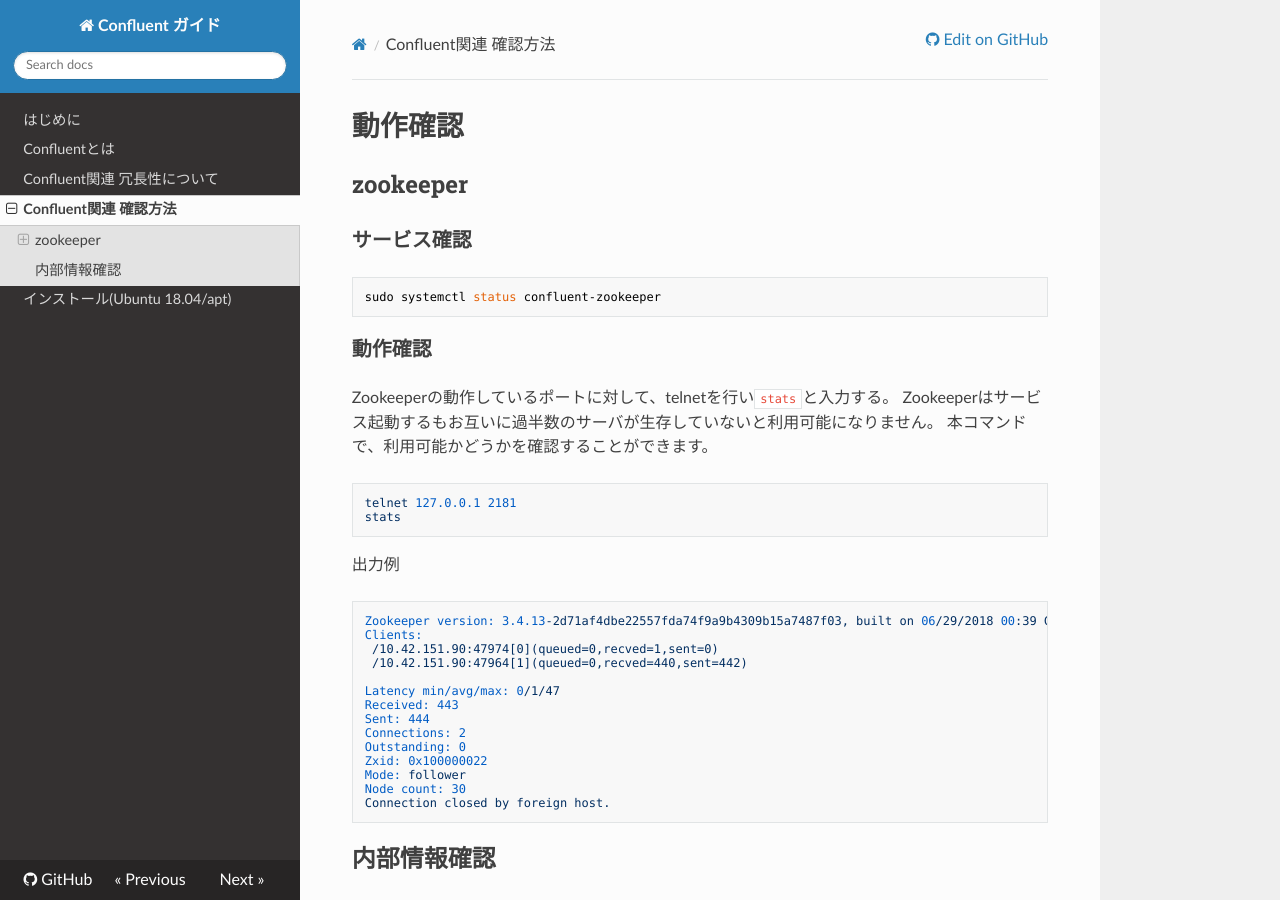
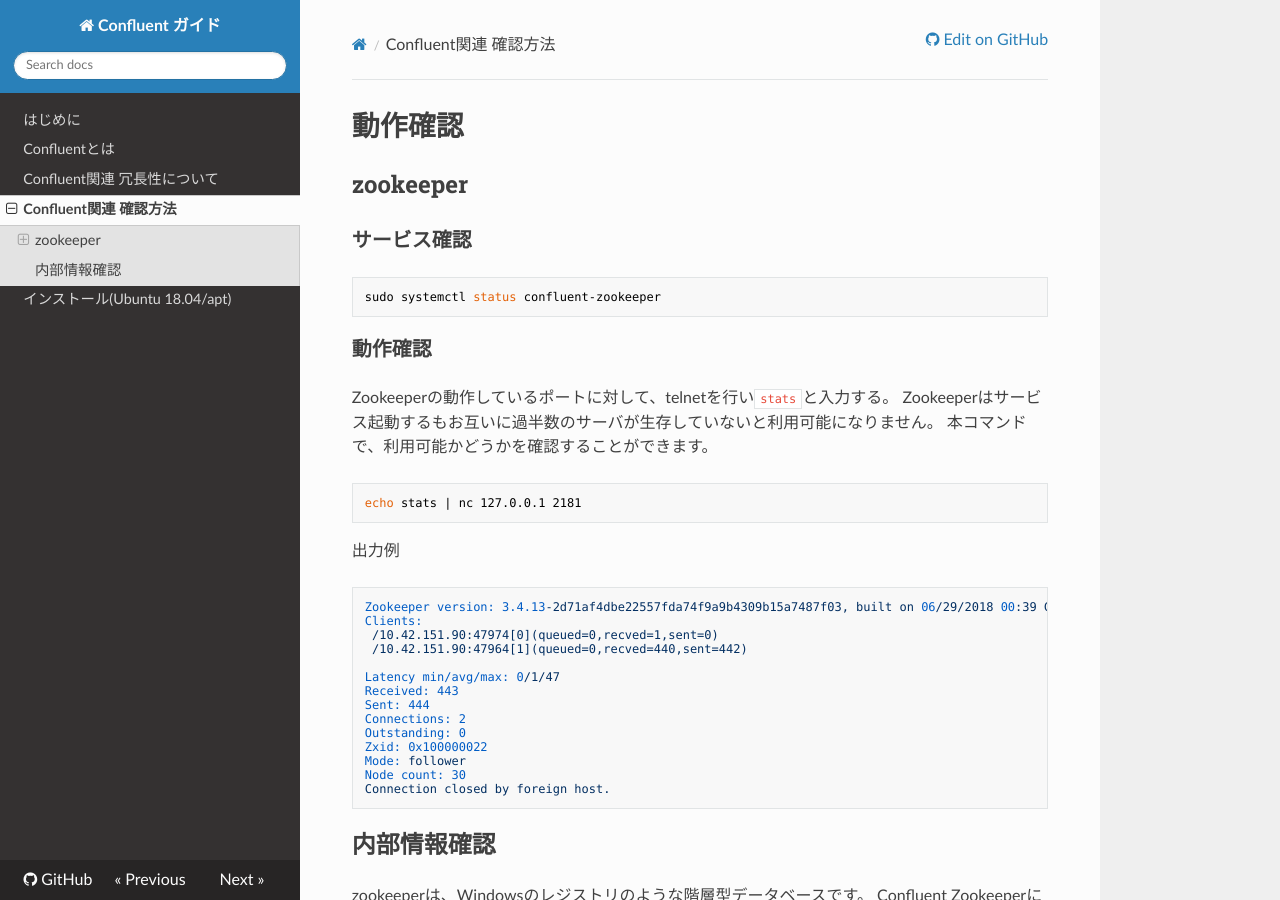
Before and after one commit to akiyoshitomita/doc-confluent, an MkDocs documentation site: the page built from docs/confirm.md, in a window 1280 px wide and 900 px high. Built offline with MkDocs 1.6.1, drawn with Linux system fonts in a browser that asks for light colours; nearby versions of some CDN libraries.

Commit message:
zookeeperのドキュメントにあるコマンドに修正
  telnet => ncコマンドへ

````diff
--- a/docs/confirm.md
+++ b/docs/confirm.md
@@ -20,8 +20,7 @@ Zookeeperの動作しているポートに対して、telnetを行い```stats```
 Zookeeperはサービス起動するもお互いに過半数のサーバが生存していないと利用可能になりません。
 本コマンドで、利用可能かどうかを確認することができます。
 
-    telnet 127.0.0.1 2181
-    stats
+    echo stats | nc 127.0.0.1 2181
 
 出力例
 ```
````
Also changed, not shown: other parts of docs/confirm.md (+1 -1 lines).
